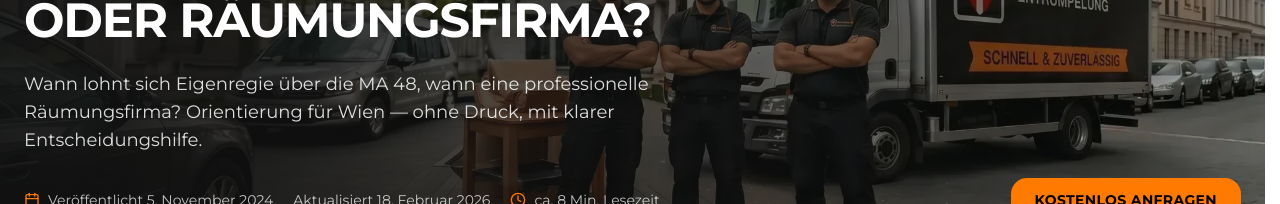
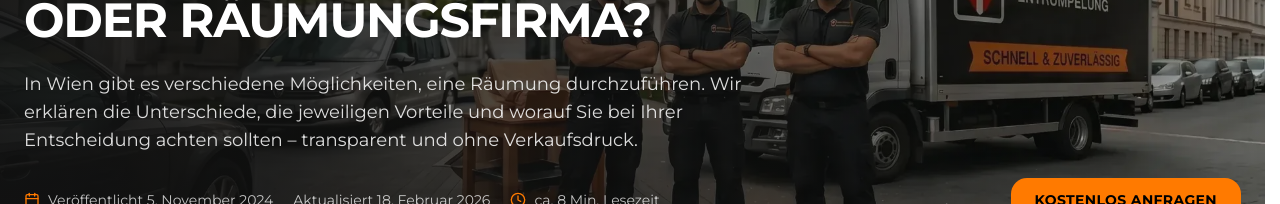
Before and after one commit to Ismailjobs/sofortentr-mpelung, a Next.js app: page /ratgeber/ma-48-vs-entruempelungsfirma-wien in a window 1280 px wide. Shown: the part 310-514 px from the top of the page. Built offline with nearby package versions, Linux system fonts and the light colour scheme; no server answers.

Commit message:
MA48 açıklaması güncellendi

```diff
--- a/src/components/ratgeber/articles/ma-48-vs-entruempelungsfirma-wien.tsx
+++ b/src/components/ratgeber/articles/ma-48-vs-entruempelungsfirma-wien.tsx
@@ -24,9 +24,9 @@ export const meta: RatgeberArticleMeta = {
   ogTitle: "MA 48 oder Räumungsfirma? Entscheidungshilfe für Wien",
   focusKeyword: "MA 48 Entrümpelung Wien",
   description:
-    "Wann eignet sich die MA 48 in Eigenregie, wann eine professionelle Räumungsfirma in Wien? Orientierung zu Ablauf, Kosten, Wertausgleich und Checkliste — neutral erklärt.",
+    "In Wien gibt es verschiedene Möglichkeiten, eine Räumung durchzuführen. Wir erklären die Unterschiede, die jeweiligen Vorteile und worauf Sie bei Ihrer Entscheidung achten sollten – transparent und ohne Verkaufsdruck.",
   excerpt:
-    "Wann lohnt sich Eigenregie über die MA 48, wann eine professionelle Räumungsfirma? Orientierung für Wien — ohne Druck, mit klarer Entscheidungshilfe.",
+    "In Wien gibt es verschiedene Möglichkeiten, eine Räumung durchzuführen. Wir erklären die Unterschiede, die jeweiligen Vorteile und worauf Sie bei Ihrer Entscheidung achten sollten – transparent und ohne Verkaufsdruck.",
   publishedAt: "2024-11-05",
   updatedAt: "2026-02-18",
   keywords: [
```
